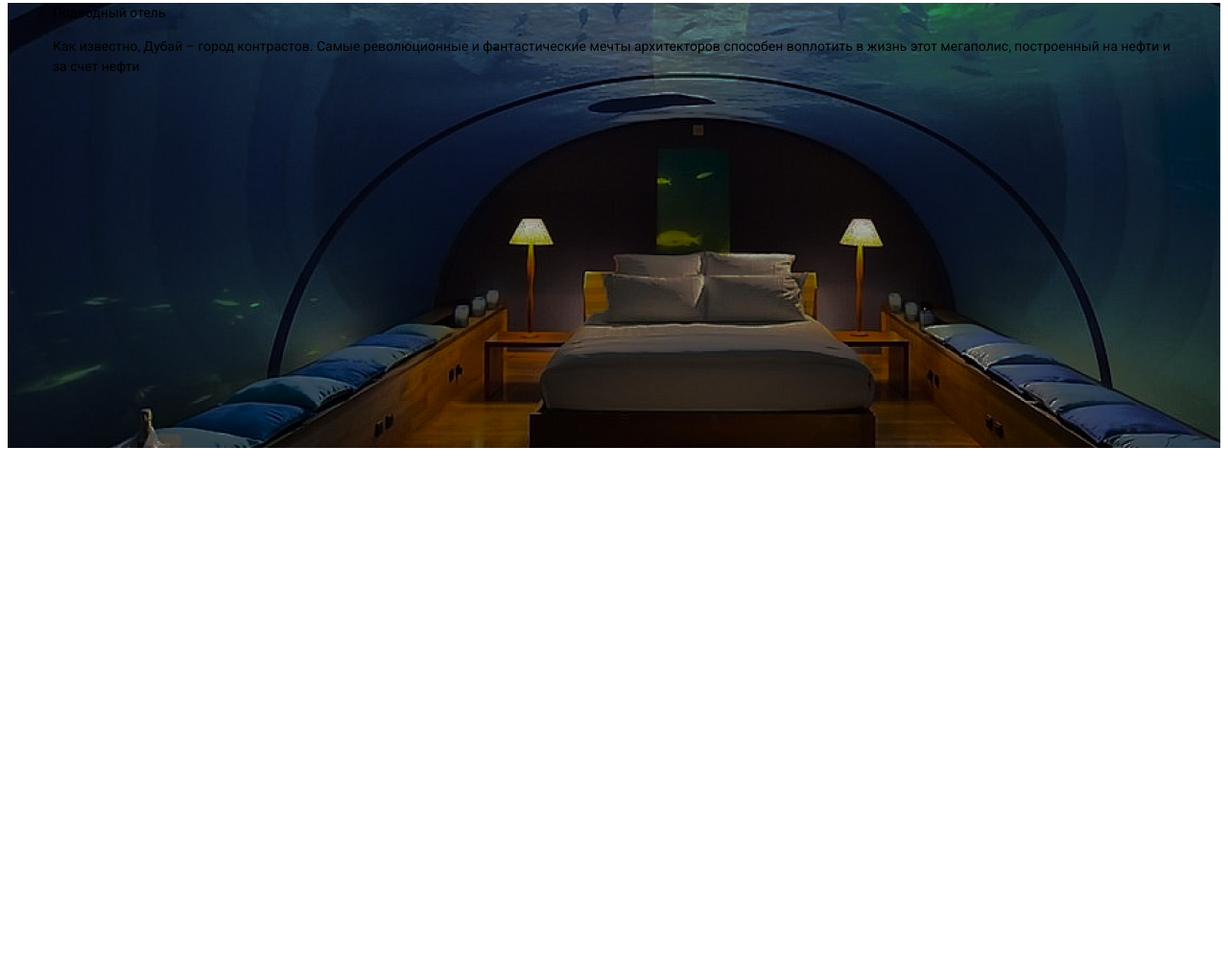
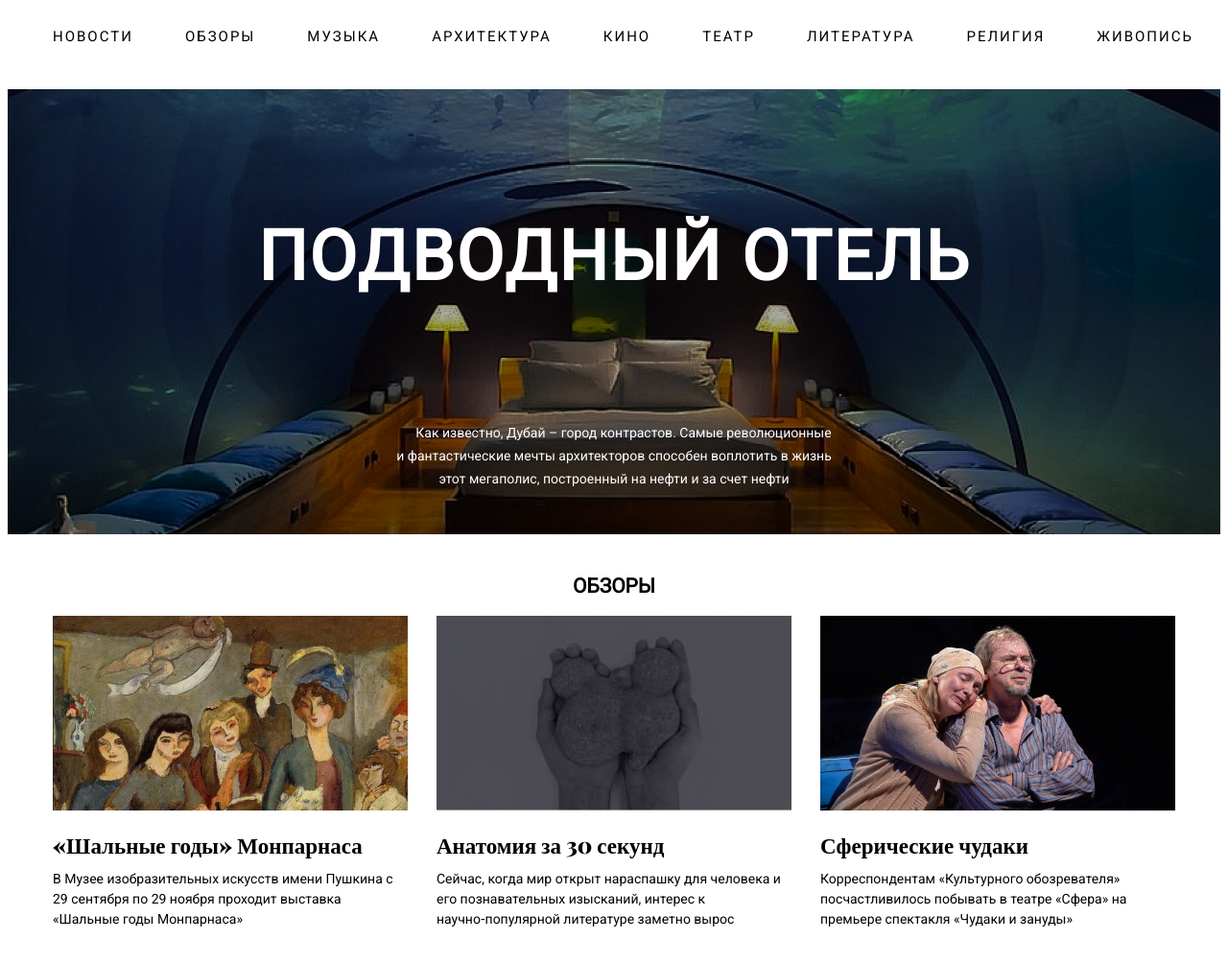
Before and after one commit to amirgali/-, a plain HTML site: page index.html in a window 1280 px wide. Shown: the part 124-1128 px from the top of the page at 96% size. Before the commit the page ends 800 px from the top, so only its background shows below. Drawn offline with nearby package versions, Linux system fonts and the light colour scheme.

Commit message:
add block review

```diff
--- a/index.html
+++ b/index.html
@@ -36,14 +36,66 @@
 
     <section class="hotel">
       <div class="container">
-        <div class="hotel__title">
-          Подводный отель
-        </div>
-        <p class="hotel__text">
+        <h2 class="hotel__title">
+          <a class="hotel__link href=" javascript:void(0)">Подводный отель</a>
+        </h2>
+        <p class=" hotel__text">
           Как известно, Дубай – город контрастов. Самые революционные
-          и фантастические мечты архитекторов способен воплотить в жизнь этот мегаполис, построенный на нефти и за счет
+          и фантастические мечты архитекторов способен воплотить в жизнь этот мегаполис, построенный на нефти и за
+          счет
           нефти
         </p>
+      </div>
+    </section>
+
+    <section class="review">
+      <div class="container">
+        <h2 class="review__title">
+          ОБЗОРЫ
+        </h2>
+        <ul class="review__list">
+
+          <li class="review__item">
+            <img class="review__img" src="img/review-1.jpg" alt="«Шальные годы» Монпарнаса" width="370" height="203">
+            <h3 class="review__list-title">
+              <a class="review__link" href="javascript:void(0)">
+                «Шальные годы» Монпарнаса
+              </a>
+            </h3>
+            <p class="review__text">
+              В Музее изобразительных искусств имени Пушкина с 29 сентября по 29 ноября проходит выставка «Шальные
+              годы Монпарнаса»
+            </p>
+          </li>
+
+          <li class="review__item">
+            <img class="review__img" src="img/review-2.jpg" alt="Анатомия за 30 секунд" width="370" height="203">
+            <h3 class="review__list-title">
+              <a class="review__link" href="javascript:void(0)">
+                Анатомия за 30 секунд
+              </a>
+            </h3>
+            <p class="review__text">
+              Сейчас, когда мир открыт нараспашку для человека
+              и его познавательных изысканий, интерес
+              к научно‑популярной литературе заметно вырос
+            </p>
+          </li>
+
+          <li class="review__item">
+            <img class="review__img" src="img/review-3.jpg" alt="Сферические чудаки" width="370" height="203">
+            <h3 class="review__list-title">
+              <a class="review__link" href="javascript:void(0)">
+                Сферические чудаки
+              </a>
+            </h3>
+            <p class="review__text">
+              Корреспондентам «Культурного обозревателя» посчастливилось побывать в театре «Сфера» на премьере
+              спектакля «Чудаки и зануды»
+            </p>
+          </li>
+
+        </ul>
       </div>
     </section>
 
--- a/style.css
+++ b/style.css
@@ -25,6 +25,13 @@ a {
     color: #000000;
 }
 
+h3,
+p,
+ul {
+    margin: 0;
+    padding: 0;
+}
+
 .container {
     max-width: 1200px;
     padding: 0 15px;
@@ -32,15 +39,20 @@ a {
 }
 
 .header {
+    margin-bottom: 46px;
 }
 
 .header__title {
+    margin-top: 60px;
+    margin-bottom: 46px;
+
     font-family: Playfair Display;
     font-style: normal;
     font-weight: 900;
     font-size: 35px;
     line-height: 47px;
     text-align: center;
+    letter-spacing: 1px;
 }
 
 .header__nav {
@@ -48,10 +60,12 @@ a {
 
 .header__list {
     display: flex;
+    justify-content: space-around;
     list-style: none;
 
     font-size: 15px;
     line-height: 18px;
+    letter-spacing: 2px;
 }
 .header__item + .header__item {
     margin-left: 54px;
@@ -59,11 +73,73 @@ a {
 
 .hotel {
     height: 464px;
+    margin-bottom: 44px;
     background-image: url("img/bg.jpg");
     background-repeat: no-repeat;
+    background-position: top center;
     object-fit: cover;
+
+
+    text-align: center;
 }
-.hotel__title {
+
+.hotel__link {
+    margin-top: 133px;
+    margin-bottom: 112px;
+    display: inline-block;
+
+    font-size: 72px;
+    line-height: 84px;
+    color: #FFFFFF;
+    text-transform: uppercase;
+    letter-spacing: 2px;
 }
+
 .hotel__text {
+    display: inline-block;
+    width: 456px;
+
+    line-height: 24px;
+    text-indent: 20px;
+    color: #FFFFFF;
 }
+
+.review {
+    margin-bottom: 84px;
+}
+
+.review__title {
+    text-align: center;
+    margin-bottom: 20px;
+
+}
+
+.review__list {
+    display: flex;
+    justify-content: space-between;
+
+    list-style: none;
+}
+
+.review__item {
+    width: 370px;
+}
+
+.review__img {
+    margin-bottom: 14px;
+}
+
+.review__list-title {
+    margin-bottom: 10px;
+
+    font-family: Playfair Display;
+    font-weight: 900;
+    font-size: 23px;
+    line-height: 31px;
+}
+
+.review__link {
+}
+.review__text {
+
+}
```
Also changed, not shown: img/icon-hotel.svg (added), img/review-1.jpg (added), img/review-2.jpg (added), img/review-3.jpg (added).
